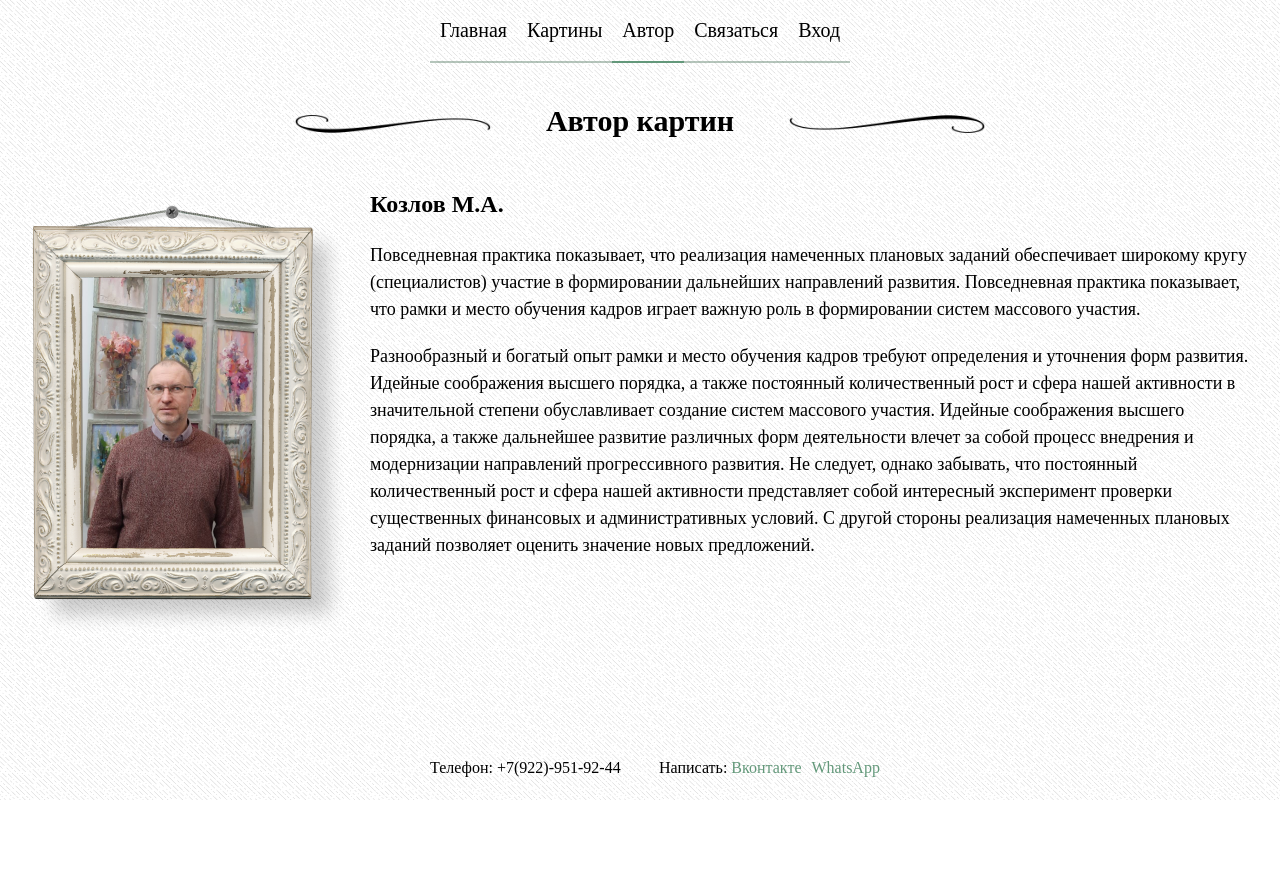
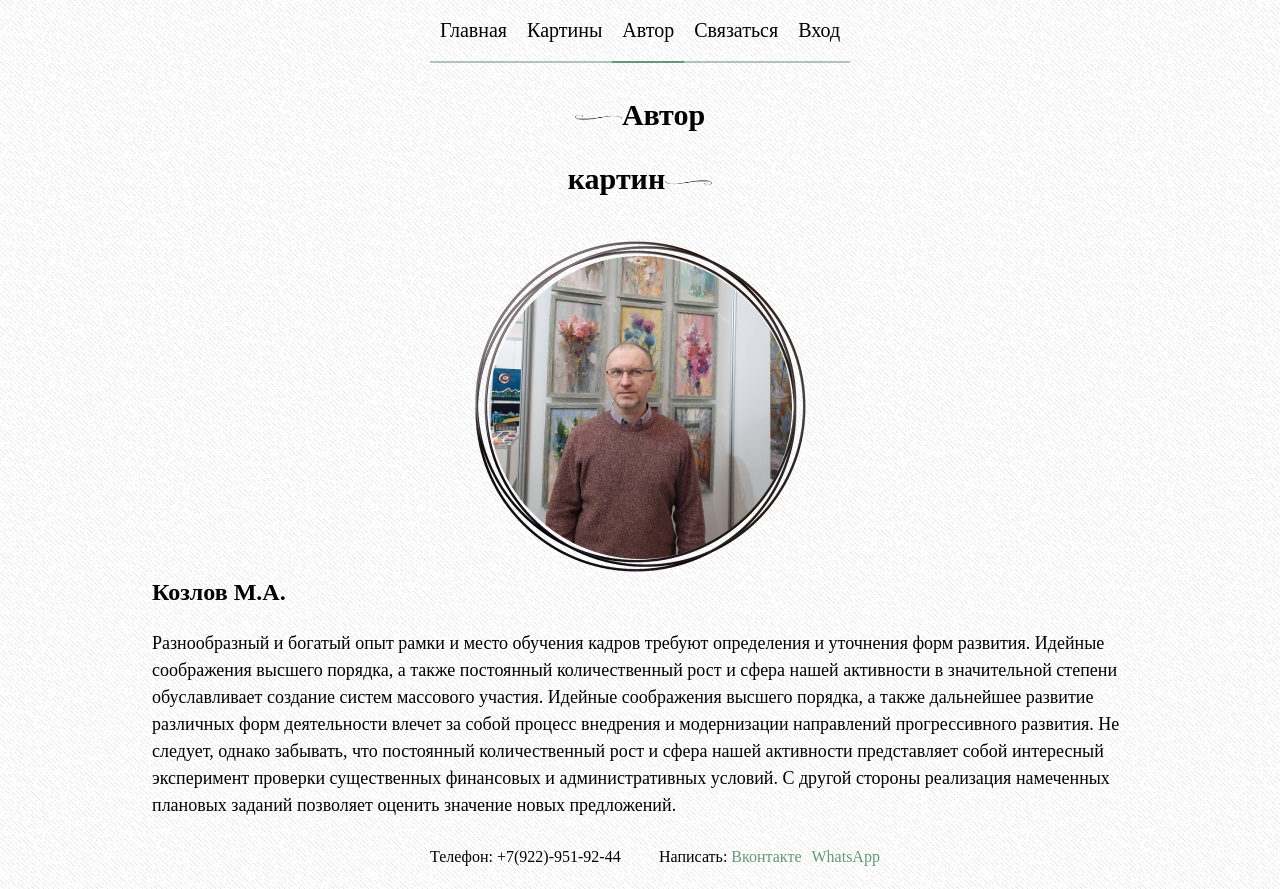
Before and after one commit to kotamikh/paintings-shop, a Vue app: page /about in a window 1280 px wide. Shown: the top 889 px of the page. Before the commit the page ends 800 px from the top, so only its background shows below. Built offline with nearby package versions, Linux system fonts and the light colour scheme; a web font is replaced by a local one.

Commit message:
update About page

```diff
--- a/src/assets/styles/styles.css
+++ b/src/assets/styles/styles.css
@@ -17,7 +17,7 @@ h1 {
 
 h2 {
     margin: 0;
-    padding: 30px 0;
+    padding: 2% 0;
     text-align: center;
     justify-self: center;
     font-size: calc(18px + 12 * (100vw / 1280));
--- a/src/pages/AboutArtist.vue
+++ b/src/pages/AboutArtist.vue
@@ -5,10 +5,6 @@
       <img :src="Artist" alt="Художник">
       <div class="artist-text">
         <h3>Козлов М.А.</h3>
-        <p>Повседневная практика показывает, что реализация намеченных плановых заданий
-          обеспечивает широкому кругу (специалистов) участие в формировании дальнейших направлений развития.
-          Повседневная практика показывает, что рамки и место обучения кадров играет важную роль в формировании
-          систем массового участия.</p>
         <p>Разнообразный и богатый опыт рамки и место обучения кадров требуют определения и уточнения форм
           развития. Идейные соображения высшего порядка, а также постоянный количественный рост и сфера нашей
           активности в значительной степени обуславливает создание систем массового участия.
@@ -40,32 +36,24 @@ import Artist from '@/assets/artist-frame.png'
   width: 100%
   padding: 0 30px
   margin: 0 auto 50px
-
-  display: flex
-  flex-direction: column
   box-sizing: border-box
 
   .picture-info
-    @media screen and (max-width: 767px)
-      display: flex
-      flex-direction: column
+    display: flex
+    align-items: center
+    flex-direction: column
 
     img
-      max-width: 30%
-      float: left
-      padding: 0 20px 20px 0
+      max-width: 45%
+      @media screen and (max-width: 767px)
+        max-width: 60%
 
+    .artist-text
+      width: 80%
+
+      p
+        margin: 20px 0
       @media screen and (max-width: 767px)
-        width: 80%
-        padding: 0
-        max-width: 350px
-
-      img
-        max-width: 100%
-        height: auto
-
-  .artist-text
-    p
-      margin: 20px 0
+        width: 100%
 
 </style>
```
Also changed, not shown: src/assets/artist-frame.png.
